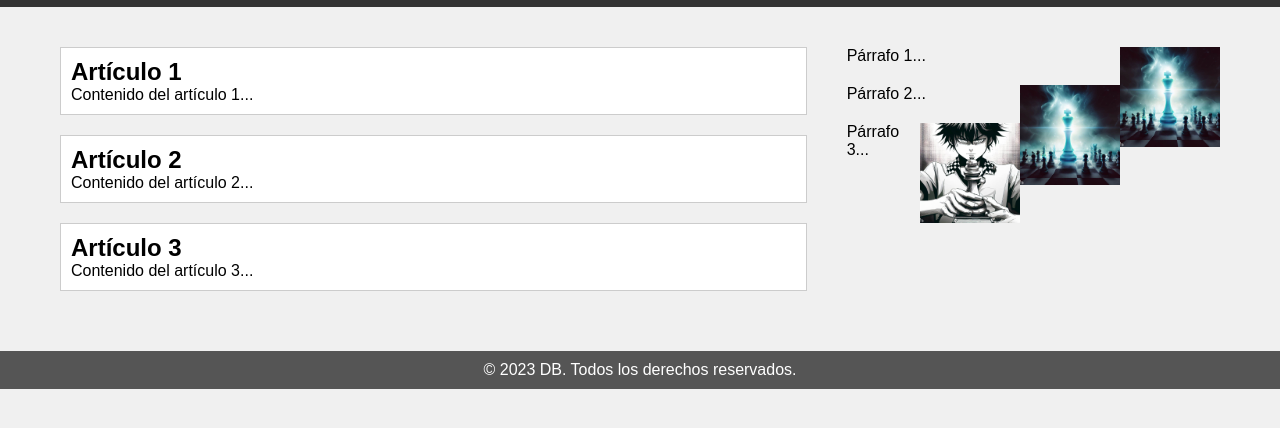
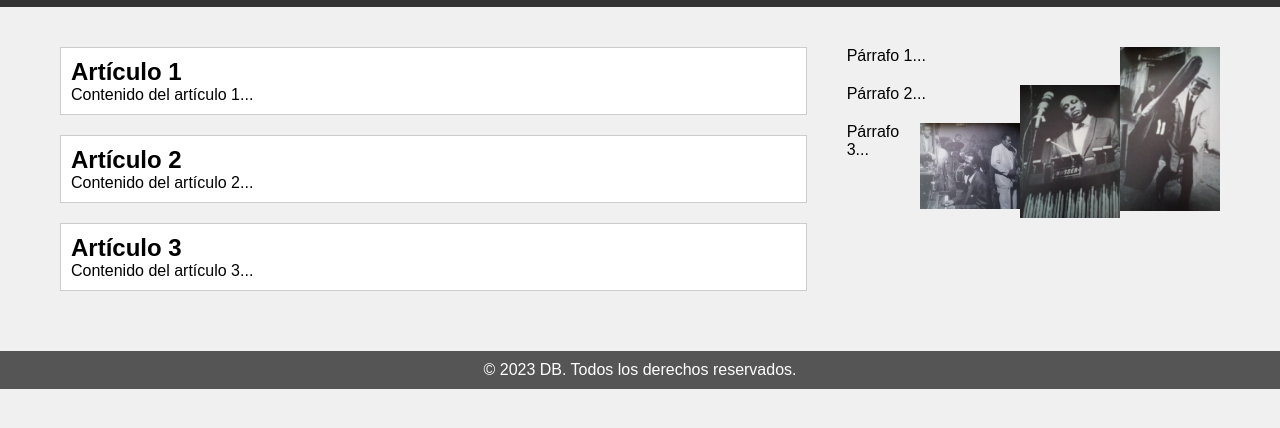
Before and after one commit to DanteDeFlorencia77/DB, a plain HTML site: page index.html in a window 1280 px wide. Shown: the part 68-496 px from the top of the page. Drawn offline with Linux system fonts and the light colour scheme.

Commit message:
Add files via upload

```diff
--- a/index.html
+++ b/index.html
@@ -35,15 +35,15 @@
         </section>
         <aside>
             <div>
-                <img src="images/ajedrez_2.jpeg" alt="Imagen 1">
+                <img src="images/TH MONK.jpeg" alt="Imagen 1">
                 <p>Párrafo 1...</p>
             </div>
             <div>
-                <img src="images/ajedrez_2.jpeg" alt="Imagen 2">
+                <img src="images/LEONEL.jpeg" alt="Imagen 2">
                 <p>Párrafo 2...</p>
             </div>
             <div>
-                <img src="images/ajedrez_4.jpeg" alt="Imagen 3">
+                <img src="images/KENNY.jpeg" alt="Imagen 3">
                 <p>Párrafo 3...</p>
             </div>
         </aside>
```
